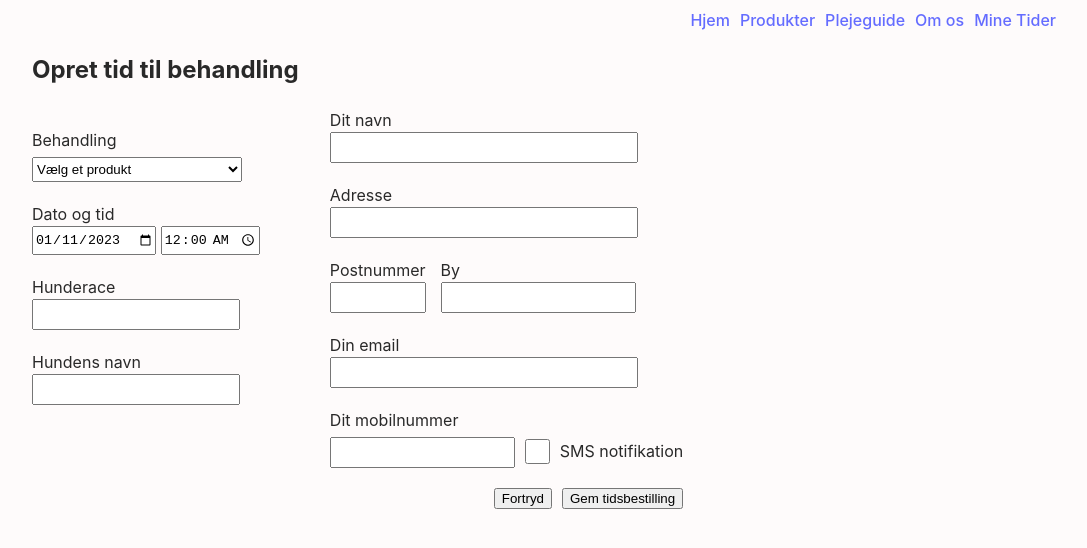
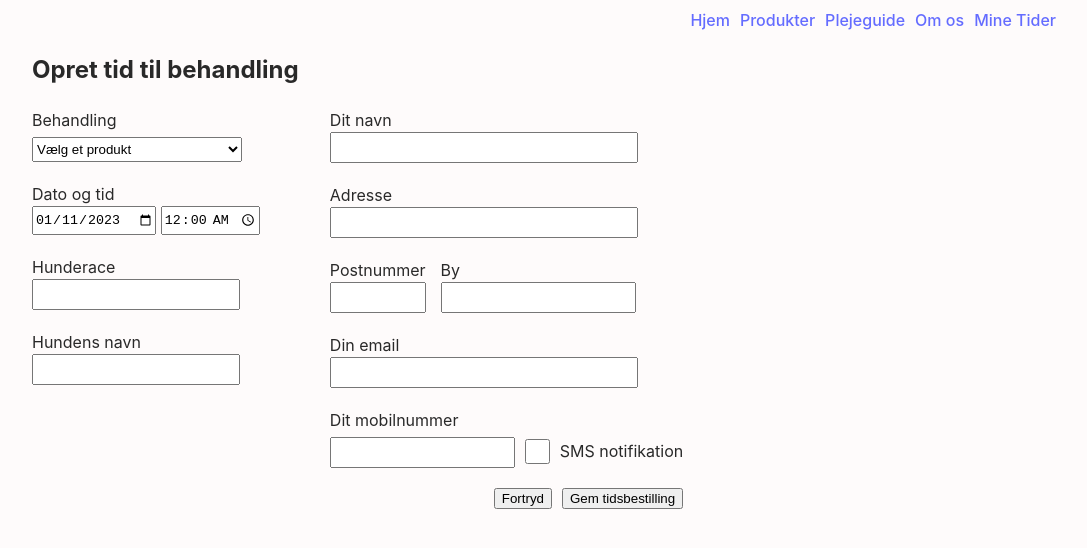
Before and after one commit to MortenBonderup/fidofidoline_crud, a React (Vite) app: page /tidsbestilling in a window 1280 px wide. Shown: the top 548 px of the page, without its empty margins (96-1183 px from the left). Built offline with nearby package versions, Linux system fonts and the light colour scheme.

Commit message:
mere styling

```diff
--- a/src/components/Bestillingsformular.jsx
+++ b/src/components/Bestillingsformular.jsx
@@ -71,7 +71,7 @@ export default function Bestillingsformular({gemBestilling, bestilling}) {
             <form onSubmit={formsend}>
                 <div style={{ display: "flex", gap: "20px", flexDirection: "column", maxWidth: "40%", float: "left" }}>
                 <div style={{color: "red"}}>{fejlmeddelelse}</div>
-                    <label>Behandling</label>
+                    <label style={{ marginTop: "-20px"}}>Behandling</label>
                     <select name="produkt" value={produkt} onChange={e => setProdukt(e.target.value)} style={{ marginTop: "-15px", width: "210px" }} >
                         <option>Vælg et produkt</option>
                         <option>Klip af negle</option>
```
